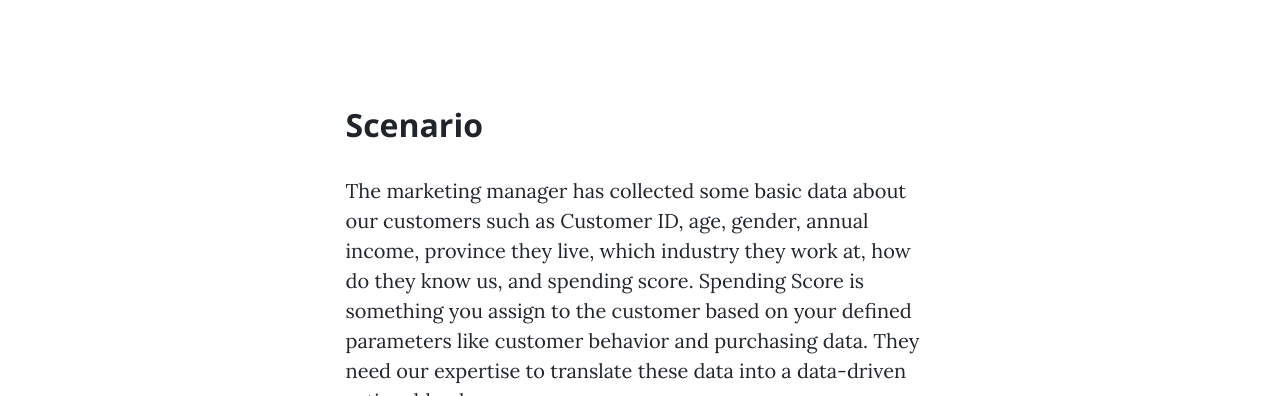
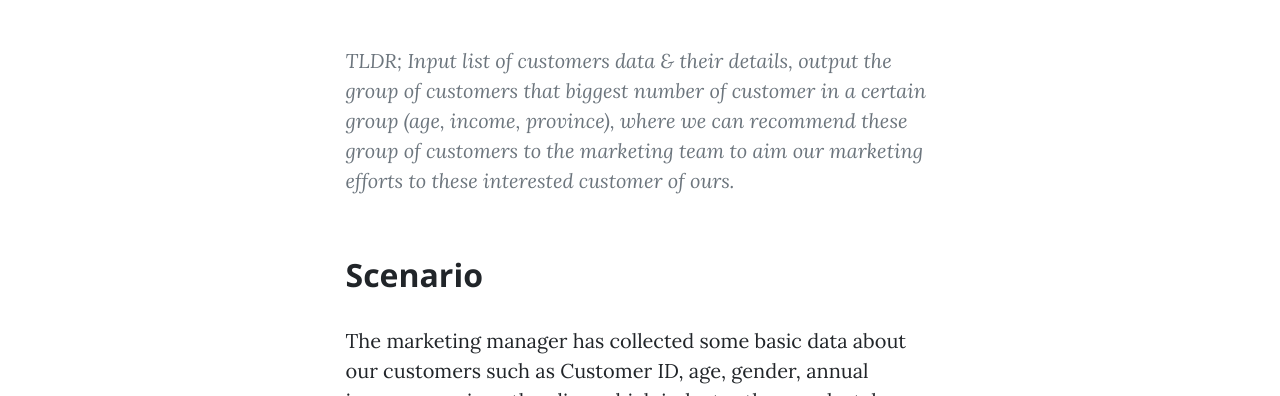
Before and after one commit to dwihdyn/dwihdyn.github.io, a website: page 2-cust-seg.html in a window 1280 px wide. Shown: the part 802-1198 px from the top of the page. Drawn offline with nearby package versions, Linux system fonts and the light colour scheme.

Commit message:
[IMP] add tldr

```diff
--- a/2-cust-seg.html
+++ b/2-cust-seg.html
@@ -56,6 +56,9 @@
             <div class="container px-4 px-lg-5">
                 <div class="row gx-4 gx-lg-5 justify-content-center">
                     <div class="col-md-10 col-lg-8 col-xl-7">
+                        <!-- p0 -->
+                        <blockquote class="blockquote">TLDR; Input list of customers data & their details, output the group of customers that biggest number of customer in a certain group (age, income, province), where we can recommend these group of customers to the marketing team to aim our marketing efforts to these interested customer of ours.</blockquote>
+
                         <!-- p1 -->
                         <h2 class="section-heading">Scenario</h2>
                         <p>The marketing manager has collected some basic data about our customers such as Customer ID, age, gender, annual income, province they live, which industry they work at, how do they know us, and spending score. Spending Score is something you assign to the customer based on your defined parameters like customer behavior and purchasing data. They need our expertise to translate these data into a data-driven actionable plan</p>
```
Also changed, not shown: 1-osemn.html (+1 -0 lines).
